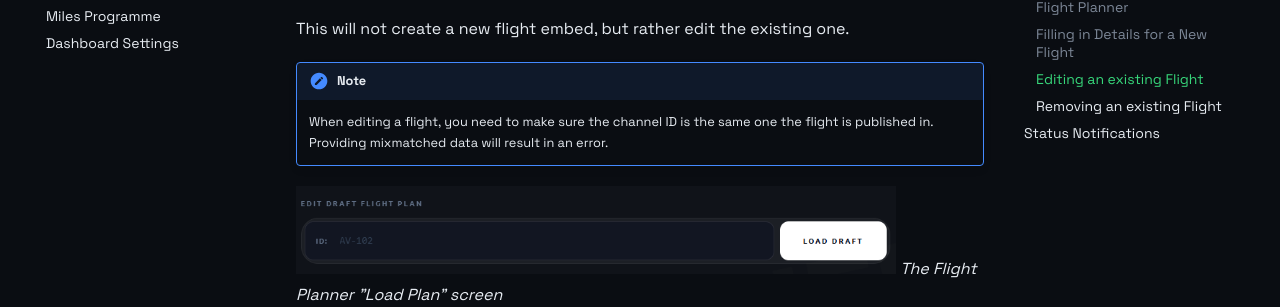
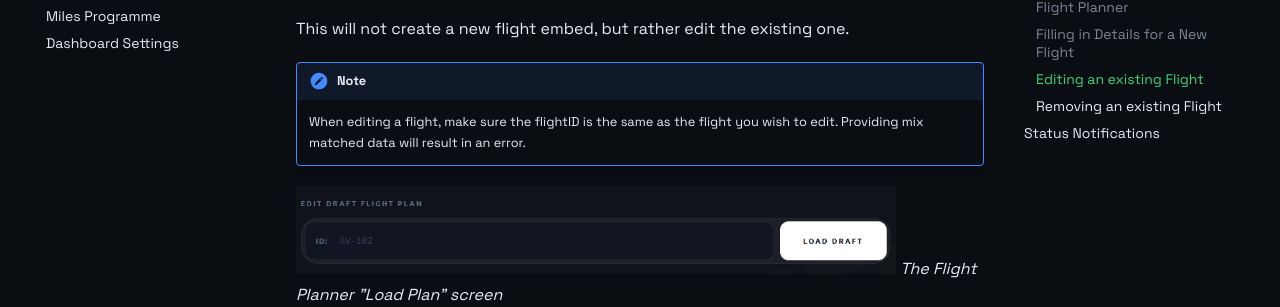
Before and after one commit to fudgemss/avio-wiki, an MkDocs documentation site: the page built from docs/features/flight-management.md, in a window 1280 px wide and 900 px high, scrolled down 1388 px. Shown: the part 147-454 px from the top of the window. Built offline with MkDocs 1.6.1 and Material for MkDocs 9.7.7, drawn with Linux system fonts in a browser that asks for light colours.

Commit message:
Update flight-management.md

```diff
--- a/docs/features/flight-management.md
+++ b/docs/features/flight-management.md
@@ -50,8 +50,8 @@ If you wish to edit an existing flight, it is a easy process to do.
 This will not create a new flight embed, but rather edit the existing one.
 
 !!! note Matching Data Fields Required
-    When editing a flight, you need to make sure the channel ID is the same one
-    the flight is published in. Providing mixmatched data will result in an error.
+    When editing a flight, make sure the flightID is the same as the flight
+    you wish to edit. Providing mix matched data will result in an error.
 
 ![Existing Flight](../images/avio-flight-new.png){ width="600" }
 *The Flight Planner "Load Plan" screen*
```
